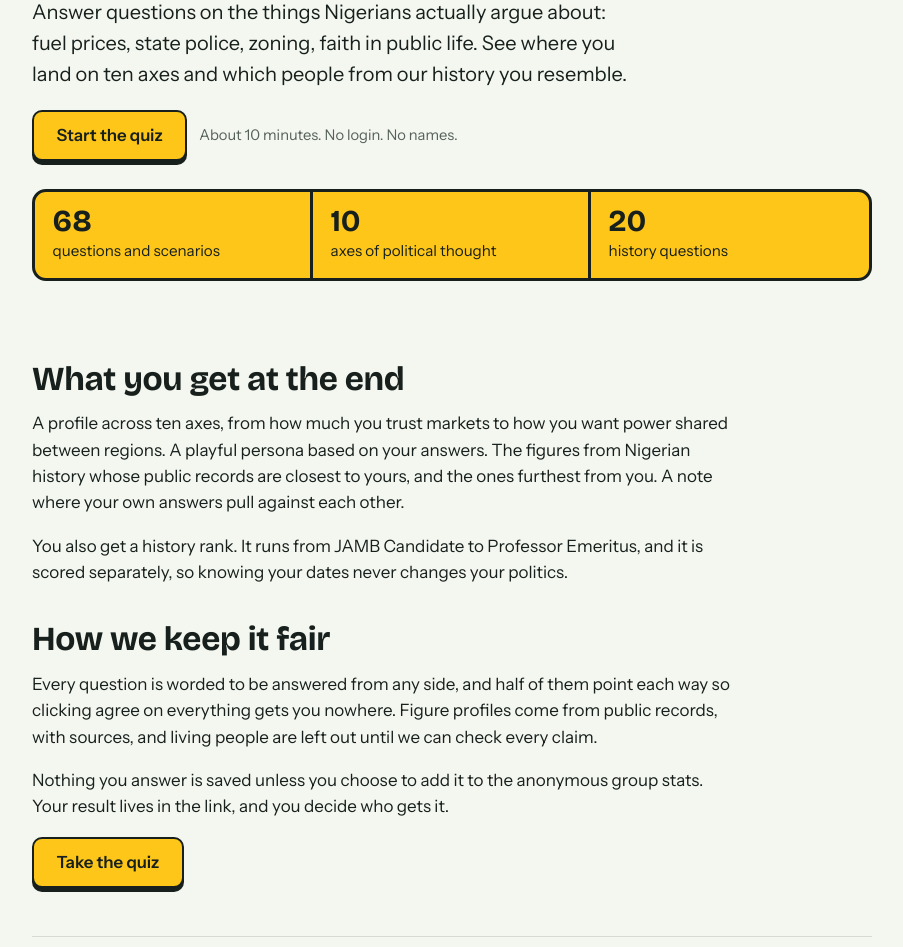
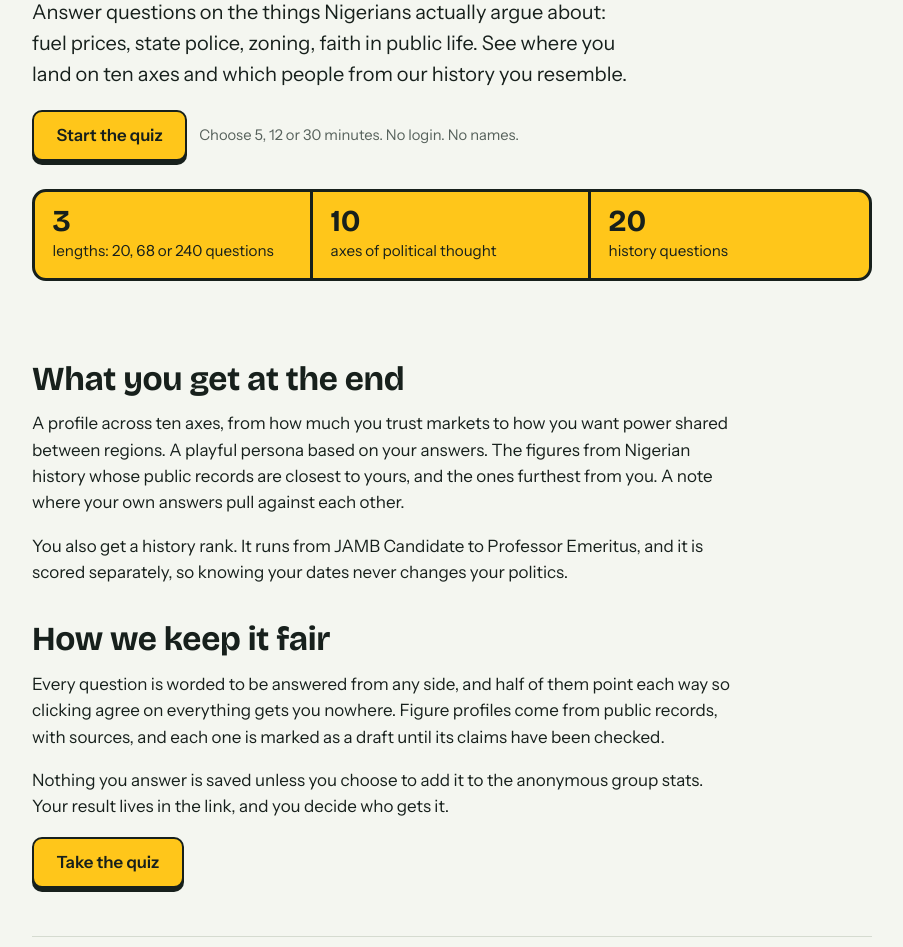
Before and after one commit to Jeremiah0067/Naija-system, a Next.js app: page / in a window 1280 px wide. Shown: the part 280-1227 px from the top of the page, without its empty margins (188-1091 px from the left). Built offline with nearby package versions, Linux system fonts and the light colour scheme; no server answers.

Commit message:
Update quiz duration options and question count display

```diff
--- a/app/page.tsx
+++ b/app/page.tsx
@@ -11,10 +11,10 @@ export default function Home() {
         </p>
         <div className="row">
           <Link className="btn" href="/quiz">Start the quiz</Link>
-          <span className="small">About 10 minutes. No login. No names.</span>
+          <span className="small">Choose 5, 12 or 30 minutes. No login. No names.</span>
         </div>
         <div className="board" aria-label="Quiz at a glance">
-          <div><strong>68</strong><span>questions and scenarios</span></div>
+          <div><strong>3</strong><span>lengths: 20, 68 or 240 questions</span></div>
           <div><strong>10</strong><span>axes of political thought</span></div>
           <div><strong>20</strong><span>history questions</span></div>
         </div>
@@ -37,8 +37,8 @@ export default function Home() {
         <h2>How we keep it fair</h2>
         <p>
           Every question is worded to be answered from any side, and half of them point each way so clicking agree on everything gets
-          you nowhere. Figure profiles come from public records, with sources, and living people are left out until we can check every
-          claim.
+          you nowhere. Figure profiles come from public records, with sources, and each one is marked as a draft until its claims
+          have been checked.
         </p>
         <p>
           Nothing you answer is saved unless you choose to add it to the anonymous group stats. Your result lives in the link, and you
```
